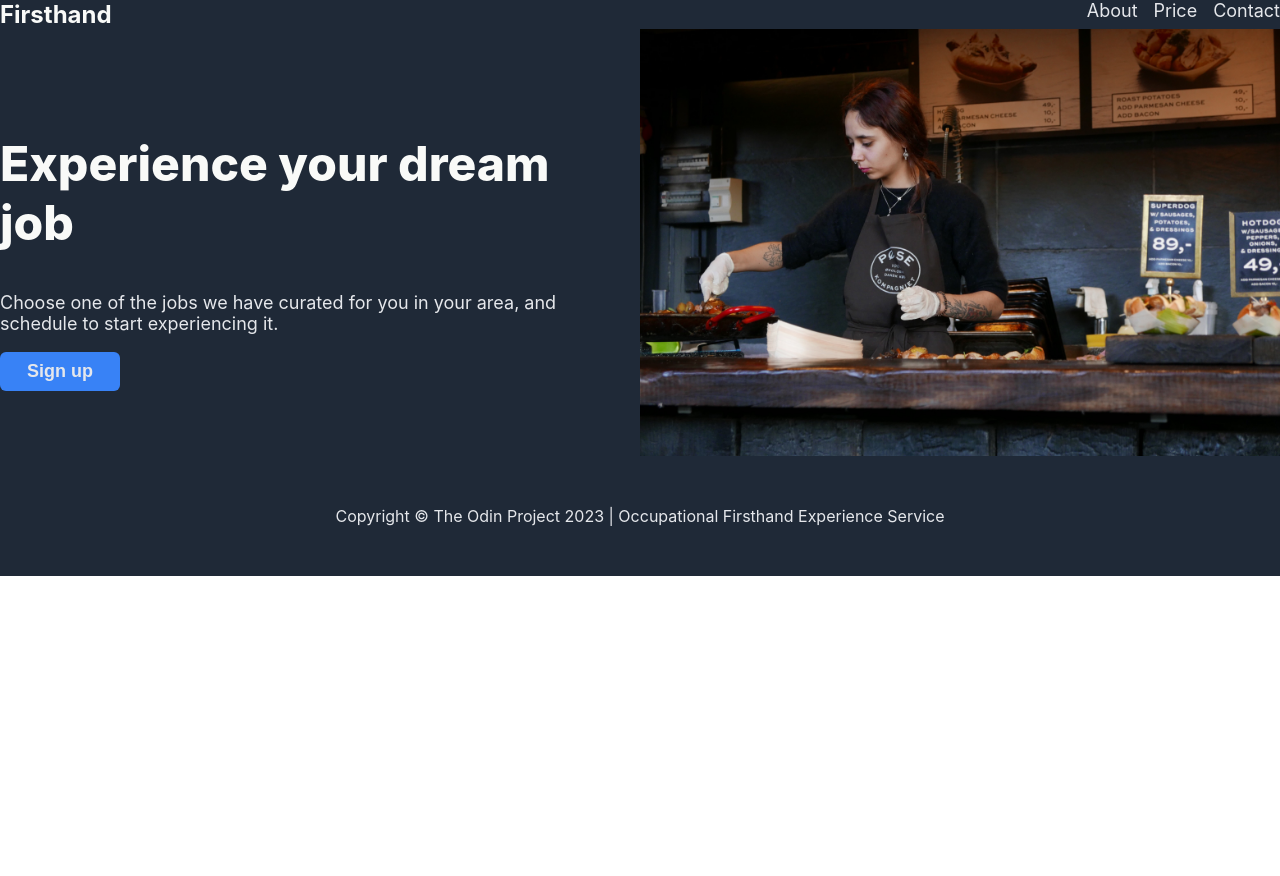
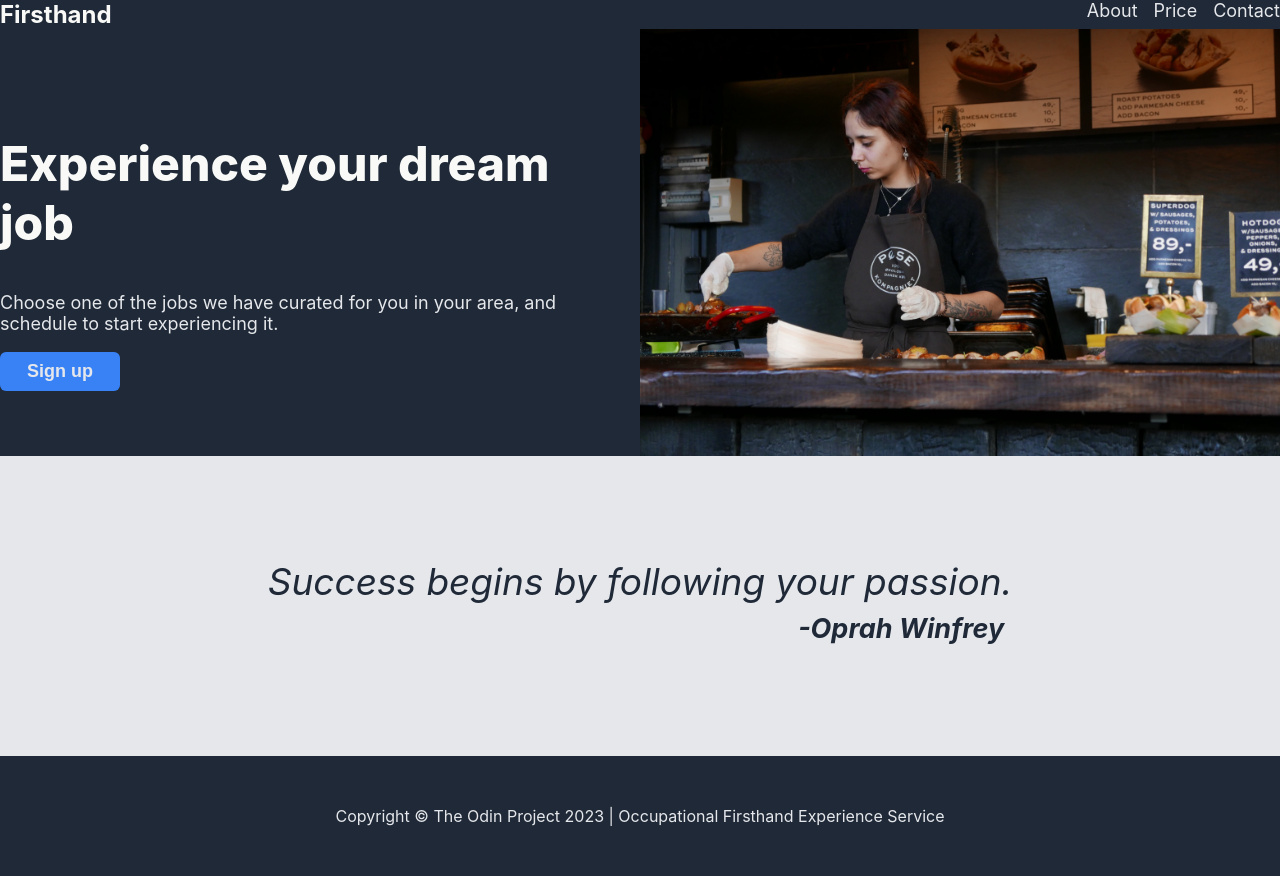
Before and after one commit to tatkaciran/odin-landing-page-project, a plain HTML site: page index.html in a window 1280 px wide. Before the commit the page ends 800 px from the top, so only its background shows below. Drawn offline with Linux system fonts and the light colour scheme.

Commit message:
Update inspiration section: add text and style
Updated the inspiration section with an inspirational quote and centered it within the section for improved visual appeal and alignment.

```diff
--- a/index.html
+++ b/index.html
@@ -41,7 +41,12 @@
                 </section>
             </div>
             <section class="info"></section>
-            <section class="inspiration"></section>
+            <section class="inspiration">
+                <div>
+                    <p>Success begins by following your passion.</p>
+                    <h4>-Oprah Winfrey</h4>
+                </div>
+            </section>
             <section class="call-to-action"></section>
             <footer>
                 Copyright © The Odin Project 2023 | Occupational Firsthand
--- a/style.css
+++ b/style.css
@@ -65,6 +65,30 @@ button {
     border-radius: 6px;
 }
 
+.inspiration {
+    display: flex;
+    flex-direction: column;
+    justify-content: center;
+    text-align: center;
+    align-items: center;
+    height: 300px;
+    background-color: #e5e7eb;
+    color: #1f2937;
+    font-size: 37px;
+    font-weight: light;
+    font-style: italic;
+}
+.inspiration p {
+    /* padding: 0; */
+    margin: 0;
+}
+.inspiration h4 {
+    font-size: 27px;
+    text-align: end;
+    padding: 0;
+    margin: 8px;
+}
+
 footer {
     background-color: #1f2937;
     color: #e5e7eb;
@@ -94,4 +118,8 @@ footer {
     .hero-text-content {
         text-align: center;
     }
+
+    .inspiration h4 {
+        text-align: center;
+    }
 }
```
